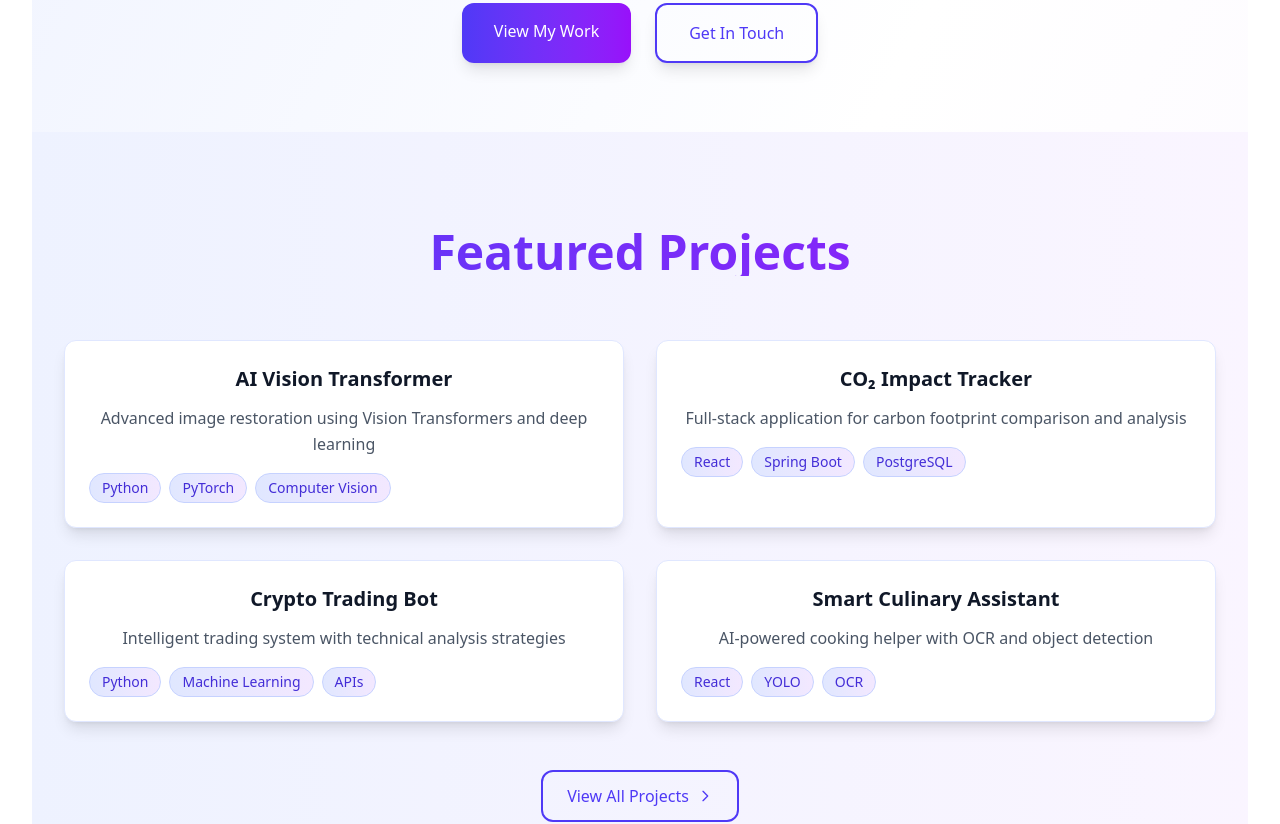
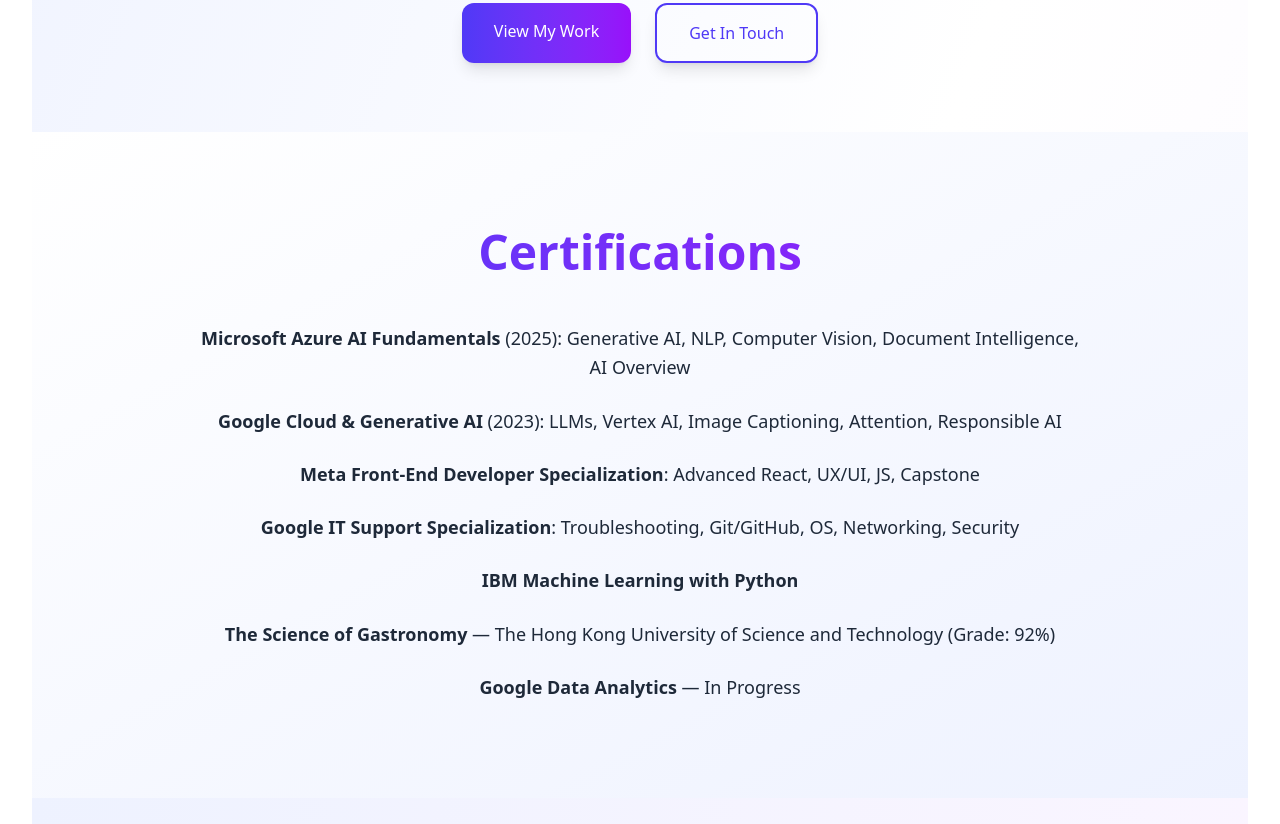
Before and after one commit to duybeobn1/my-portfolio, a React (Vite) app: page /home in a window 1280 px wide. Shown: the part 700-1524 px from the top of the page. Built offline with nearby package versions, Linux system fonts and the light colour scheme.

Commit message:
Front page certificates

```diff
--- a/src/pages/AboutPage.jsx
+++ b/src/pages/AboutPage.jsx
@@ -70,18 +70,6 @@
           </div>
 
         </div>
-<div className="mt-20 text-center px-4">
-  <h3 className="text-4xl font-bold text-purple-700 mb-10">Certifications</h3>
-  <div className="text-lg text-gray-800 space-y-6 max-w-3xl mx-auto leading-relaxed">
-    <p><strong>Microsoft Azure AI Fundamentals</strong> (2025): Generative AI, NLP, Computer Vision, Document Intelligence, AI Overview</p>
-    <p><strong>Google Cloud & Generative AI</strong> (2023): LLMs, Vertex AI, Image Captioning, Attention, Responsible AI</p>
-    <p><strong>Meta Front-End Developer Specialization</strong>: Advanced React, UX/UI, JS, Capstone</p>
-    <p><strong>Google IT Support Specialization</strong>: Troubleshooting, Git/GitHub, OS, Networking, Security</p>
-    <p><strong>IBM Machine Learning with Python</strong></p>
-    <p><strong>The Science of Gastronomy</strong> – The Hong Kong University of Science and Technology (Grade: 98%)</p>
-    <p><strong>Google Data Analytics</strong> – In Progress</p>
-  </div>
-</div>
 
       </div>
     </div>
--- a/src/pages/HomePage.jsx
+++ b/src/pages/HomePage.jsx
@@ -32,7 +32,8 @@
           animate={{ opacity: 1, y: 0 }}
           transition={{ duration: 1, delay: 0.5 }}
         >
-          Master’s Student in Artificial Intelligent (M2), Full-Stack Developer & AI Enthusiast
+          Master’s Student in Artificial Intelligent (M2), Full-Stack Developer
+          & AI Enthusiast
         </motion.h2>
 
         <motion.p
@@ -41,7 +42,9 @@
           animate={{ opacity: 1, y: 0 }}
           transition={{ duration: 1, delay: 0.8 }}
         >
-          Passionate about leveraging machine learning, computer vision, and web technologies to craft practical, scalable solutions with real-world impact.
+          Passionate about leveraging machine learning, computer vision, and web
+          technologies to craft practical, scalable solutions with real-world
+          impact.
         </motion.p>
 
         <motion.div
@@ -64,6 +67,48 @@
           </Link>
         </motion.div>
       </section>
+      <section className="py-24 px-6 bg-gradient-to-br from-white to-indigo-50">
+        <div className="max-w-4xl mx-auto text-center">
+          <motion.h3
+            className="text-3xl sm:text-4xl lg:text-5xl font-bold text-center mb-12 bg-gradient-to-r from-indigo-600 to-purple-600 bg-clip-text text-transparent"
+            initial={{ opacity: 0, y: 20 }}
+            whileInView={{ opacity: 1, y: 0 }}
+            transition={{ duration: 0.6 }}
+          >
+            Certifications
+          </motion.h3>
+
+          <div className="text-lg text-gray-800 space-y-6 leading-relaxed">
+            <p>
+              <strong>Microsoft Azure AI Fundamentals</strong> (2025):
+              Generative AI, NLP, Computer Vision, Document Intelligence, AI
+              Overview
+            </p>
+            <p>
+              <strong>Google Cloud & Generative AI</strong> (2023): LLMs, Vertex
+              AI, Image Captioning, Attention, Responsible AI
+            </p>
+            <p>
+              <strong>Meta Front-End Developer Specialization</strong>: Advanced
+              React, UX/UI, JS, Capstone
+            </p>
+            <p>
+              <strong>Google IT Support Specialization</strong>:
+              Troubleshooting, Git/GitHub, OS, Networking, Security
+            </p>
+            <p>
+              <strong>IBM Machine Learning with Python</strong>
+            </p>
+            <p>
+              <strong>The Science of Gastronomy</strong> — The Hong Kong
+              University of Science and Technology (Grade: 92%)
+            </p>
+            <p>
+              <strong>Google Data Analytics</strong> — In Progress
+            </p>
+          </div>
+        </div>
+      </section>
 
       {/* Featured Projects */}
       <section className="py-24 px-6 bg-gradient-to-r from-indigo-50 to-purple-50">
@@ -81,23 +126,27 @@
             {[
               {
                 title: "AI Vision Transformer",
-                description: "Advanced image restoration using Vision Transformers and deep learning",
-                tech: ["Python", "PyTorch", "Computer Vision"]
+                description:
+                  "Advanced image restoration using Vision Transformers and deep learning",
+                tech: ["Python", "PyTorch", "Computer Vision"],
               },
               {
                 title: "CO₂ Impact Tracker",
-                description: "Full-stack application for carbon footprint comparison and analysis",
-                tech: ["React", "Spring Boot", "PostgreSQL"]
+                description:
+                  "Full-stack application for carbon footprint comparison and analysis",
+                tech: ["React", "Spring Boot", "PostgreSQL"],
               },
               {
                 title: "Crypto Trading Bot",
-                description: "Intelligent trading system with technical analysis strategies",
-                tech: ["Python", "Machine Learning", "APIs"]
+                description:
+                  "Intelligent trading system with technical analysis strategies",
+                tech: ["Python", "Machine Learning", "APIs"],
               },
               {
                 title: "Smart Culinary Assistant",
-                description: "AI-powered cooking helper with OCR and object detection",
-                tech: ["React", "YOLO", "OCR"]
+                description:
+                  "AI-powered cooking helper with OCR and object detection",
+                tech: ["React", "YOLO", "OCR"],
               },
             ].map((project, i) => (
               <motion.div
@@ -107,11 +156,18 @@
                 whileInView={{ opacity: 1, x: 0 }}
                 transition={{ duration: 0.5, delay: i * 0.15 }}
               >
-                <h4 className="text-xl font-semibold text-gray-900 mb-3">{project.title}</h4>
-                <p className="text-gray-600 mb-4 leading-relaxed">{project.description}</p>
+                <h4 className="text-xl font-semibold text-gray-900 mb-3">
+                  {project.title}
+                </h4>
+                <p className="text-gray-600 mb-4 leading-relaxed">
+                  {project.description}
+                </p>
                 <div className="flex flex-wrap gap-2">
                   {project.tech.map((tech) => (
-                    <span key={tech} className="px-3 py-1 bg-gradient-to-r from-indigo-100 to-purple-100 text-indigo-700 text-sm rounded-full border border-indigo-200">
+                    <span
+                      key={tech}
+                      className="px-3 py-1 bg-gradient-to-r from-indigo-100 to-purple-100 text-indigo-700 text-sm rounded-full border border-indigo-200"
+                    >
                       {tech}
                     </span>
                   ))}
@@ -131,8 +187,18 @@
               className="inline-flex items-center px-6 py-3 text-indigo-600 font-medium border-2 border-indigo-600 rounded-xl hover:bg-indigo-600 hover:text-white transition-all duration-300"
             >
               View All Projects
-              <svg className="ml-2 w-4 h-4" fill="none" stroke="currentColor" viewBox="0 0 24 24">
-                <path strokeLinecap="round" strokeLinejoin="round" strokeWidth={2} d="M9 5l7 7-7 7" />
+              <svg
+                className="ml-2 w-4 h-4"
+                fill="none"
+                stroke="currentColor"
+                viewBox="0 0 24 24"
+              >
+                <path
+                  strokeLinecap="round"
+                  strokeLinejoin="round"
+                  strokeWidth={2}
+                  d="M9 5l7 7-7 7"
+                />
               </svg>
             </Link>
           </motion.div>
@@ -148,9 +214,11 @@
             whileInView={{ opacity: 1, scale: 1 }}
             transition={{ duration: 0.7 }}
           >
-            "I believe in the power of technology to transform ideas into reality,
+            "I believe in the power of technology to transform ideas into
+            reality,
             <span className="bg-gradient-to-r from-indigo-400 to-purple-400 bg-clip-text text-transparent font-semibold">
-              {" "}creating solutions that make a difference.
+              {" "}
+              creating solutions that make a difference.
             </span>
             "
           </motion.p>
@@ -183,7 +251,8 @@
             whileInView={{ opacity: 1, y: 0 }}
             transition={{ duration: 0.6, delay: 0.2 }}
           >
-            Ready to discuss your next project? I'm always excited to collaborate on innovative solutions.
+            Ready to discuss your next project? I'm always excited to
+            collaborate on innovative solutions.
           </motion.p>
 
           <motion.div
```
